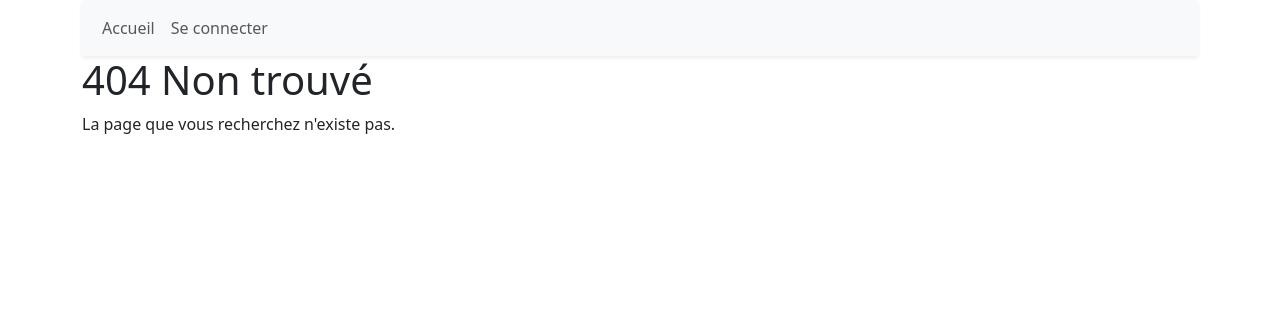
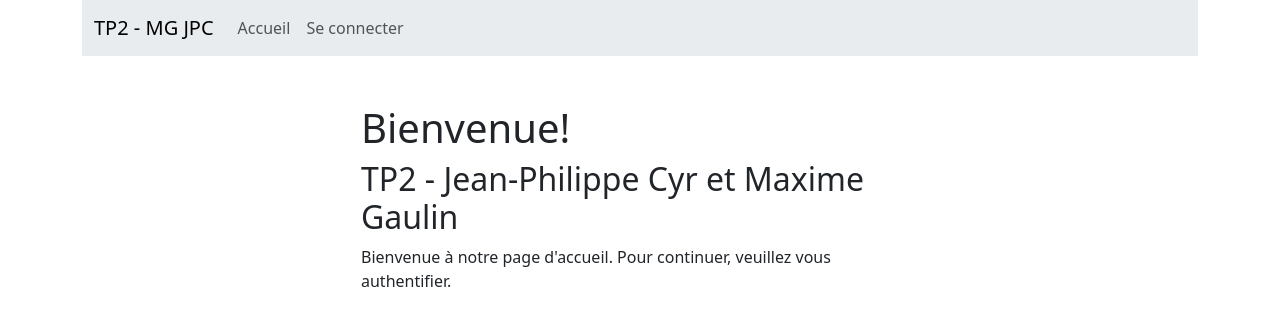
Before and after one commit to Emjie99/web_tp2_mg_jpc, a React (Create React App) app in the folder tp2-webapp/: page / in a window 1280 px wide. Before the commit this address had no page. Shown: the top 326 px of the page. Built offline with nearby package versions, Linux system fonts and the light colour scheme.

Commit message:
j'ai essayé de fix le format du nav, pas marché a date

```diff
--- a/tp2-webapp/public/index.html
+++ b/tp2-webapp/public/index.html
@@ -4,7 +4,6 @@
     <meta charset="utf-8" />
     <link rel="icon" href="%PUBLIC_URL%/favicon.ico" />
     <meta name="viewport" content="width=device-width, initial-scale=1" />
-    <meta name="theme-color" content="#000000" />
     <meta
       name="description"
       content="Web site created using create-react-app"
--- a/tp2-webapp/src/App.js
+++ b/tp2-webapp/src/App.js
@@ -4,6 +4,7 @@ import { Routes, Route, BrowserRouter } from 'react-router-dom';
 
 import RoutePrivee from './utils/RoutePrivee.js';
 import BarreDeNavigation from './utils/BarreDeNavigation.js';
+import PageAccueil from './pages/PageAccueil.js'
 import Page404 from './pages/Page404.js';
 
 function App() {
@@ -11,12 +12,15 @@ function App() {
     <Container>
       <BrowserRouter>
         <BarreDeNavigation />
+        <div className="w-50 mx-auto m-5">
           <Routes>
+            <Route path="/" element={<PageAccueil />} />
             <Route path="*" element={<Page404 />} />
             <Route element={<RoutePrivee />} >
               {/* Inserer ici les routes privées */}
             </Route>
           </Routes>
+        </div>
       </BrowserRouter>
     </Container>
   );
--- a/tp2-webapp/src/pages/PageAccueil.js
+++ b/tp2-webapp/src/pages/PageAccueil.js
@@ -7,7 +7,7 @@ const PageAccueil = () => {
                 Bienvenue!
             </h1>
             <h2>
-                TP2 Jean-Philippe Cyr et Maxime Gaulin
+                TP2 - Jean-Philippe Cyr et Maxime Gaulin
             </h2>
             <p>
                 Bienvenue à notre page d'accueil. Pour continuer, veuillez vous authentifier.
--- a/tp2-webapp/src/utils/BarreDeNavigation.js
+++ b/tp2-webapp/src/utils/BarreDeNavigation.js
@@ -8,11 +8,12 @@ const BarreDeNavigation = () => {
     const { isAuthenticated, loginWithRedirect, logout } = useAuth0();
 
     return (
-        <Navbar bg="light" expand="sm" className="shadow-sm">
+        <Navbar expand="sm" className="bg-body-secondary">
             <Container>
-                <Navbar.Toggle aria-controls="basic-navbar-nav" />
+                <Navbar.Brand href="/">TP2 - MG JPC</Navbar.Brand>
+                <Navbar.Toggle aria-controls="basic-navbar-nav"/>
                 <Navbar.Collapse id="basic-navbar-nav">
-                    <Nav className="me-auto">
+                    <Nav>
                         <Nav.Link as={Link} to="/">Accueil</Nav.Link>
                         {isAuthenticated ? (
                             <>
```
Lines whose indentation alone changed are shown as unchanged.
